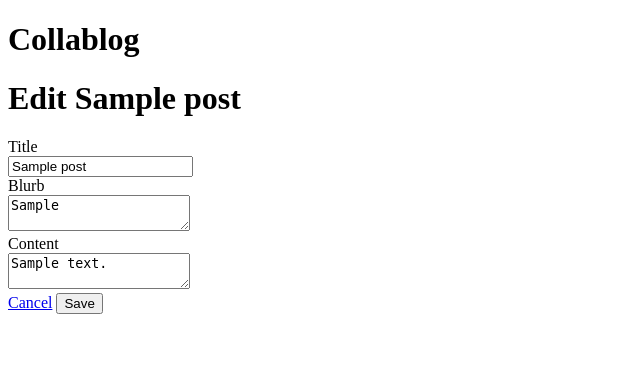
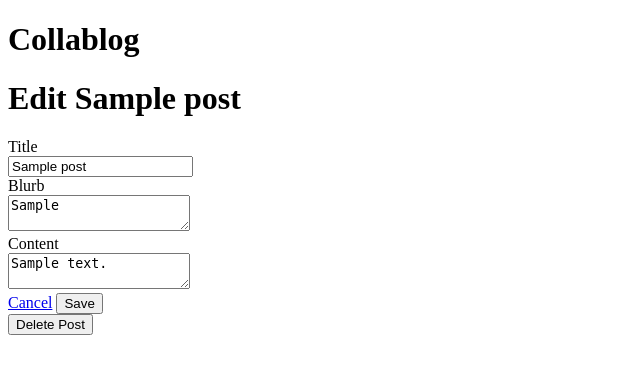
Before and after one commit to vskimjr/flask-collablog, a Flask app: page /posts/1/edit in a window 1280 px wide. Shown: the top 374 px of the page, without its empty margins (0-640 px from the left). Run offline with Flask 3, Linux system fonts and the light colour scheme; tables that the repository leaves empty hold one stand-in row (values such as "Sample post").

Commit message:
Edited edit_post.html template -Added button to handle post deletion

```diff
--- a/templates/posts/edit_post.html
+++ b/templates/posts/edit_post.html
@@ -10,20 +10,14 @@
   <div>
     <label for="title">Title</label>
     <div>
-      <input
-        id="title"
-        name="title"
-        value="{{ post.title }}">
+      <input id="title" name="title" value="{{ post.title }}">
     </div>
   </div>
 
   <div>
     <label for="blurb">Blurb</label>
     <div>
-      <textarea
-        id="blurb"
-        name="blurb"
-        >{{ post.blurb }}
+      <textarea id="blurb" name="blurb">{{ post.blurb }}
       </textarea>
     </div>
   </div>
@@ -31,10 +25,7 @@
   <div>
     <label for="content">Content</label>
     <div>
-      <textarea
-        id="content"
-        name="content"
-        >{{ post.content }}
+      <textarea id="content" name="content">{{ post.content }}
       </textarea>
     </div>
   </div>
@@ -44,6 +35,10 @@
     <button type="submit">Save</button>
   </div>
 
+
+  <button formaction="/posts/{{ post.id }}/delete" formmethod="POST">Delete Post
+  </button>
+
 </form>
 
 {% endblock %}
```
